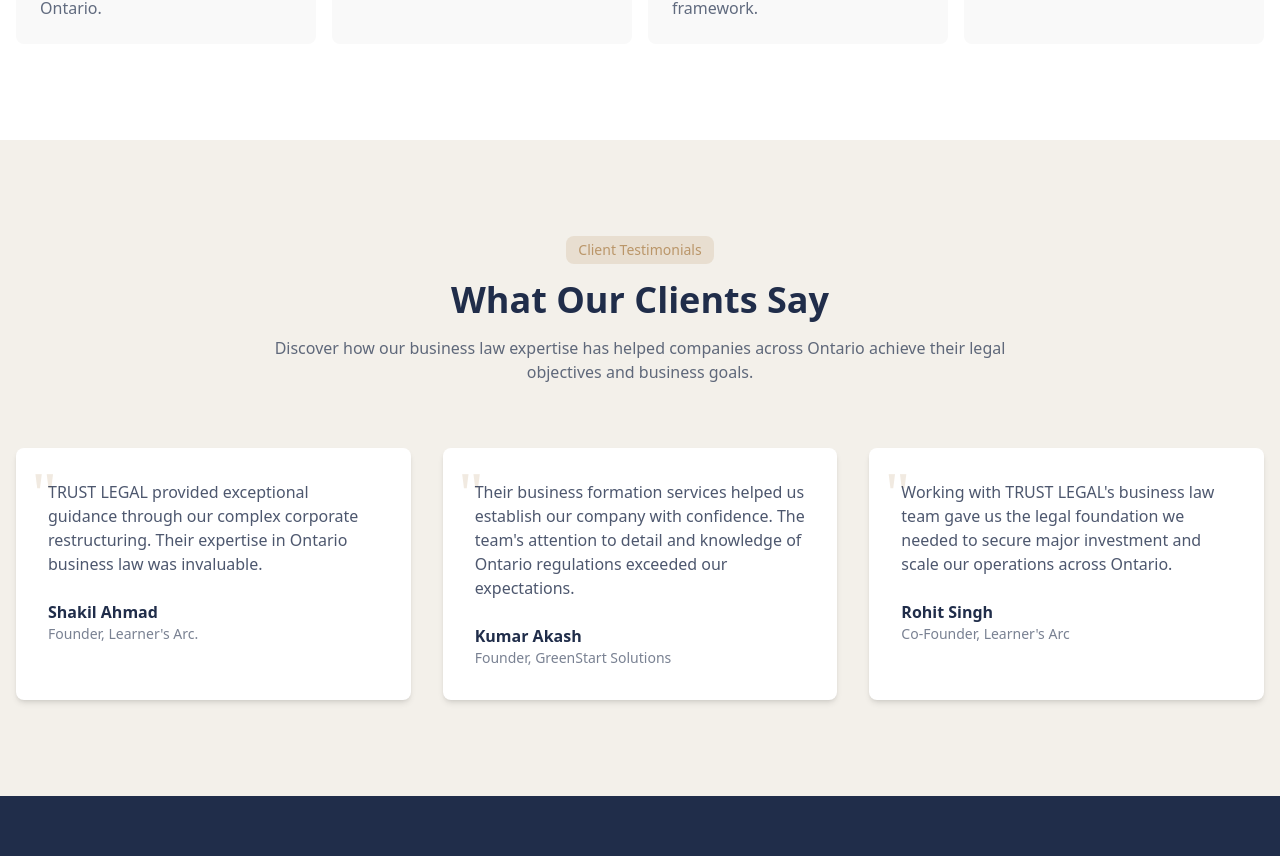
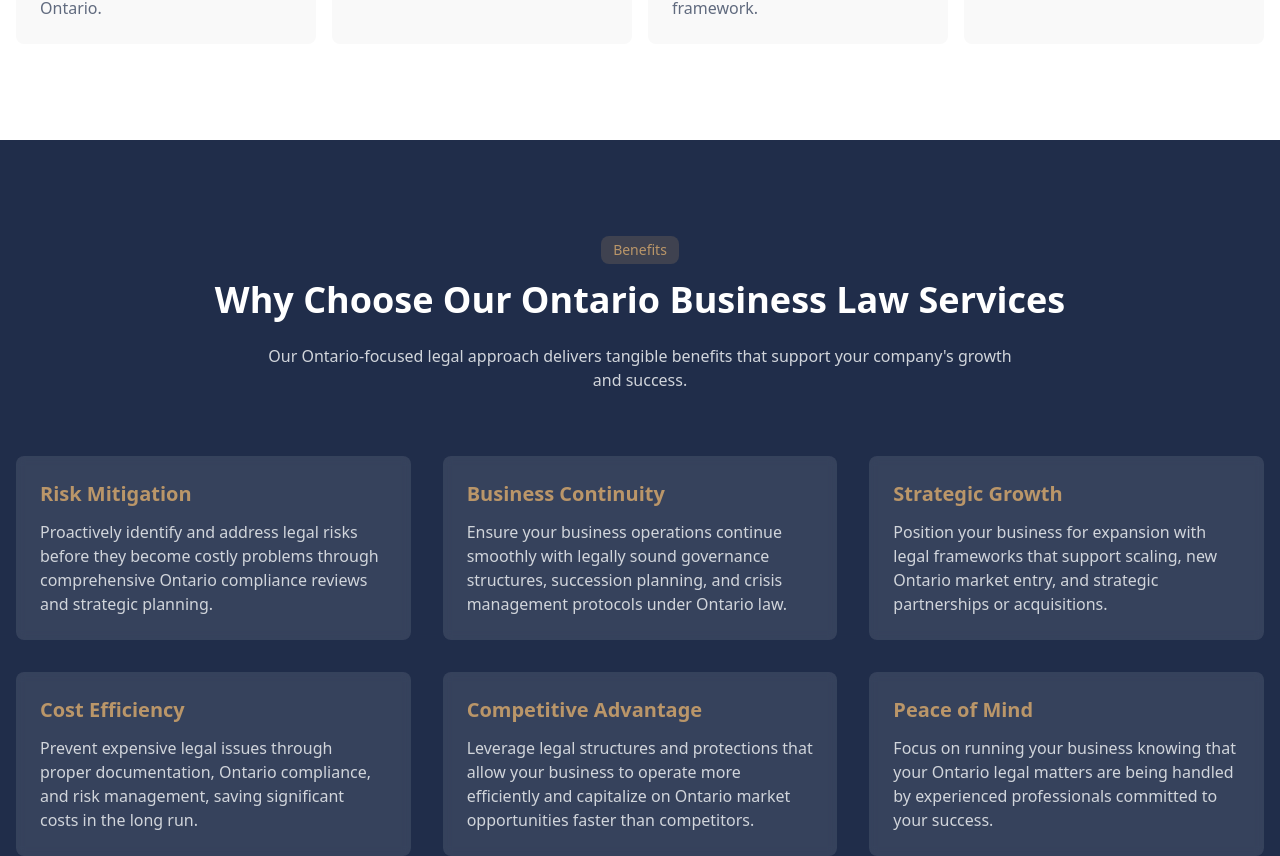
Before and after one commit to learnershakil/trust-legal, a Next.js app: page /practice-areas/business-law in a window 1280 px wide. Shown: the part 3436-4292 px from the top of the page. Built offline with nearby package versions, Linux system fonts and the light colour scheme.

Commit message:
v0.1.8: Remove - Testimonials and year of experience!!

```diff
--- a/app/(Visible)/about-us/page.tsx
+++ b/app/(Visible)/about-us/page.tsx
@@ -215,7 +215,7 @@
               </div>
             </div>
 
-            <div className="bg-gradient-to-r from-[#202d4a] to-[#2a3c5c] p-10 rounded-2xl shadow-xl text-white mb-16" data-aos="fade-up">
+            {/* <div className="bg-gradient-to-r from-[#202d4a] to-[#2a3c5c] p-10 rounded-2xl shadow-xl text-white mb-16" data-aos="fade-up">
               <div className="grid grid-cols-1 md:grid-cols-3 gap-8">
                 <div className="text-center" data-aos="fade-up" data-aos-delay="100">
                   <div className="text-[#ba9669] text-4xl font-bold mb-2">12+</div>
@@ -233,7 +233,7 @@
                   <div className="w-12 h-1 bg-[#ba9669]/50 mx-auto mt-4"></div>
                 </div>
               </div>
-            </div>
+            </div> */}
 
             <div className="bg-[#f9fafb] p-8 rounded-xl shadow-lg border border-gray-100" data-aos="fade-up">
               <h3 className="text-2xl font-bold text-[#202d4a] mb-6">Our Expertise</h3>
--- a/app/(Visible)/practice-areas/business-law/page.tsx
+++ b/app/(Visible)/practice-areas/business-law/page.tsx
@@ -392,7 +392,7 @@
       </section>
 
       {/* Testimonials Section */}
-      <section className="py-16 md:py-24 bg-[#f3f0ea]">
+      {/* <section className="py-16 md:py-24 bg-[#f3f0ea]">
         <div className="container mx-auto px-4">
           <div className="text-center mb-16">
             <div className="inline-block rounded-lg bg-[#ba9669]/20 px-3 py-1 text-sm text-[#ba9669] mb-4">
@@ -420,7 +420,7 @@
             ))}
           </div>
         </div>
-      </section>
+      </section> */}
 
       {/* Client Benefits */}
       <section className="py-16 md:py-24 bg-[#202d4a] text-white">
--- a/app/(Visible)/practice-areas/immigration/page.tsx
+++ b/app/(Visible)/practice-areas/immigration/page.tsx
@@ -443,7 +443,7 @@
       </section>
 
       {/* Testimonials Section */}
-      <section className="py-16 md:py-24 bg-white">
+      {/* <section className="py-16 md:py-24 bg-white">
         <div className="container mx-auto px-4">
           <div className="text-center mb-16">
             <div className="inline-block rounded-lg bg-[#ba9669]/20 px-3 py-1 text-sm text-[#ba9669] mb-4">
@@ -486,7 +486,7 @@
             ))}
           </div>
         </div>
-      </section>
+      </section> */}
 
       {/* FAQ Section */}
       <section className="py-16 md:py-24 bg-[#f9f9f9]">
--- a/app/(Visible)/practice-areas/litigation/page.tsx
+++ b/app/(Visible)/practice-areas/litigation/page.tsx
@@ -441,7 +441,7 @@
         </section>
 
         {/* Testimonials Section */}
-        <section className="py-16 md:py-24 bg-[#f9f9f9]">
+        {/* <section className="py-16 md:py-24 bg-[#f9f9f9]">
           <div className="container mx-auto px-4">
             <div className="text-center mb-16">
               <div className="inline-block rounded-lg bg-[#ba9669]/20 px-3 py-1 text-sm text-[#ba9669] mb-4">
@@ -519,7 +519,7 @@
               ))}
             </div>
           </div>
-        </section>
+        </section> */}
 
         {/* FAQ Section */}
         <section className="py-16 md:py-24 bg-white">
```
